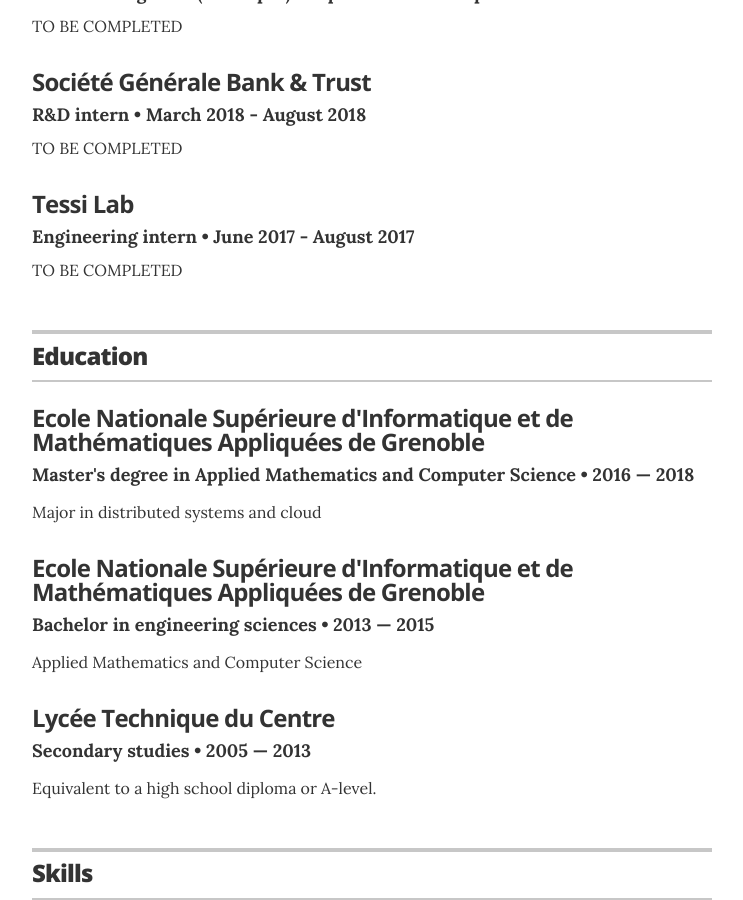
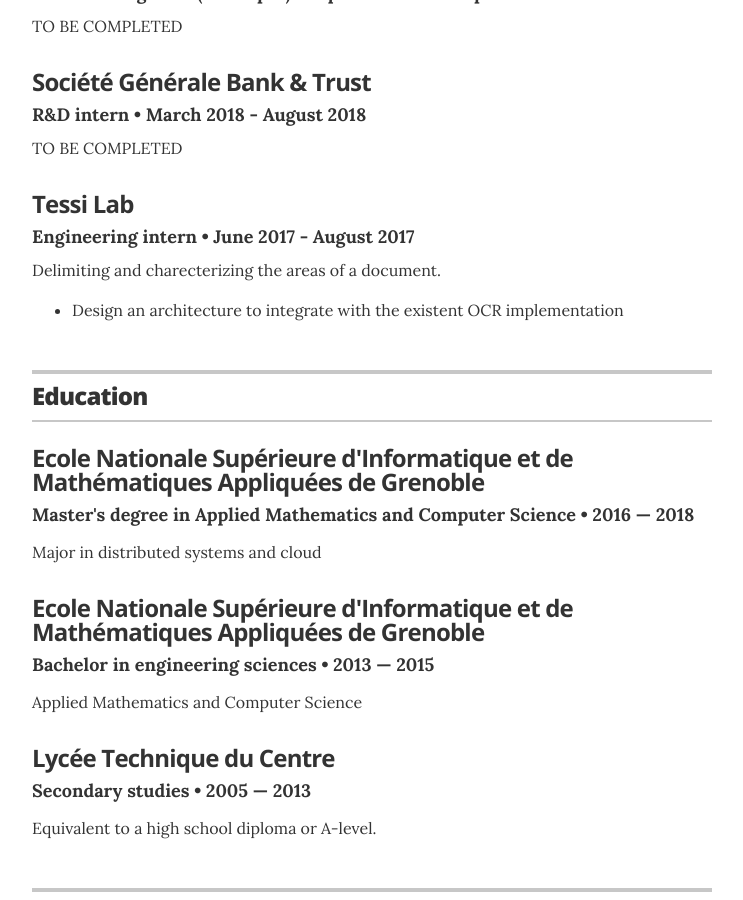
Before and after one commit to nogueivi/nogueivi.github.io, a Jekyll site: the page built from index.html, in a window 1280 px wide and 900 px high, scrolled down 550 px. Shown: the whole window, without its empty margins (268-1011 px from the left). Built offline with Jekyll 4.4.1, drawn with Linux system fonts in a browser that asks for light colours.

Commit message:
Updated old experience

```diff
--- a/_data/experience.yml
+++ b/_data/experience.yml
@@ -16,4 +16,4 @@
 - company: Tessi Lab
   position: Engineering intern
   duration: June 2017 - August 2017
-  summary: TO BE COMPLETED
+  summary: Delimiting and charecterizing the areas of a document.<ul class="resume-item-list"><li>Design an architecture to integrate with the existent OCR implementation</li></ul>
```
